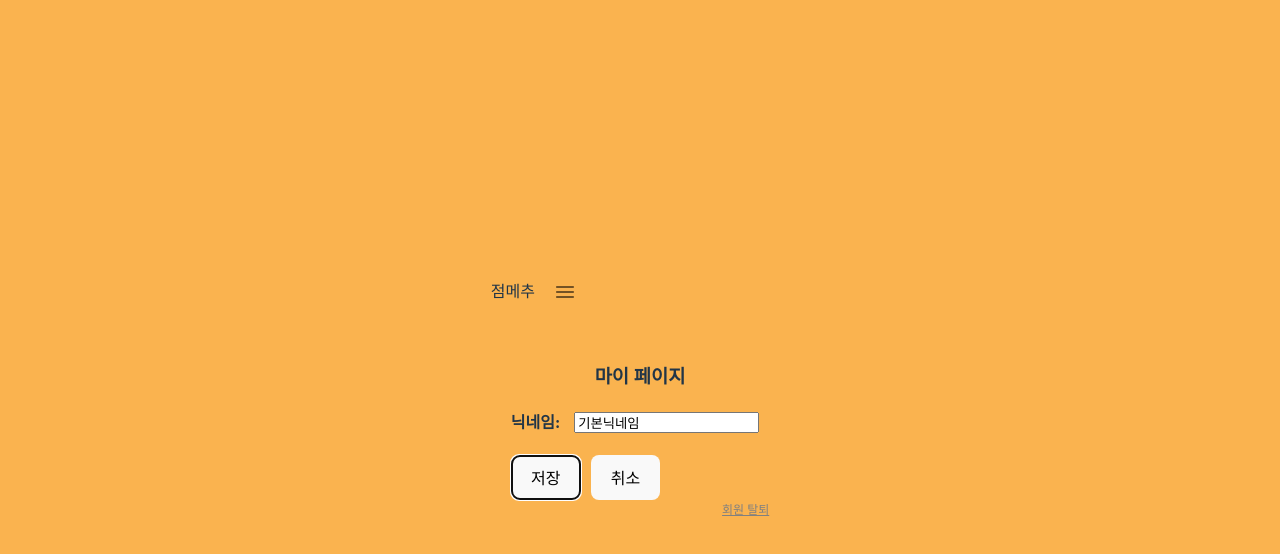
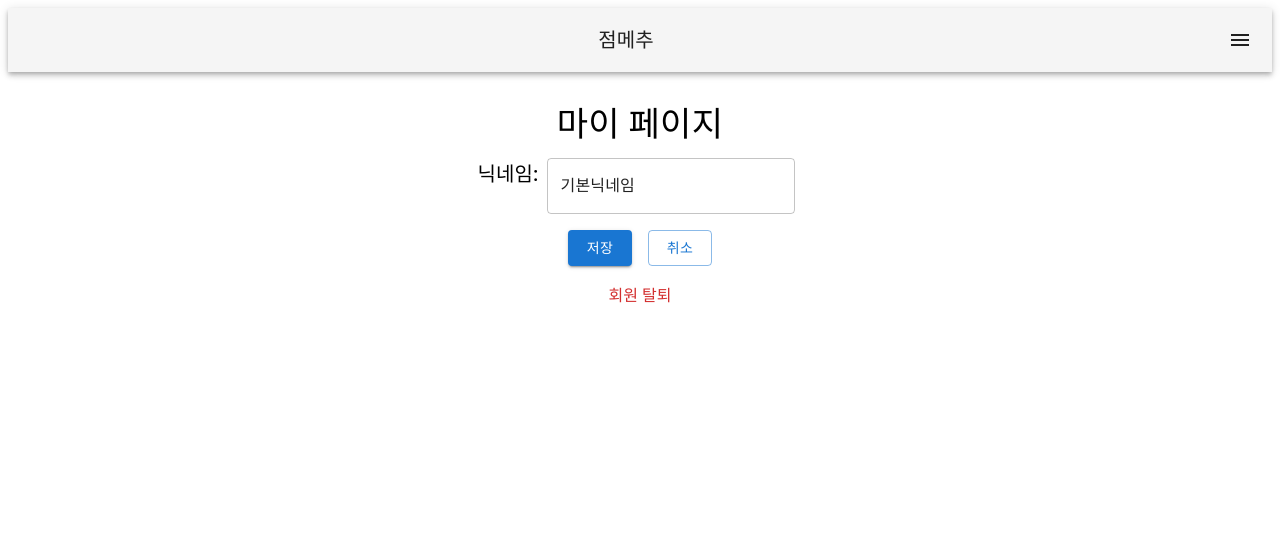
Before and after one commit to BiteOrByte/momokddi_front, a React (Vite) app: page /mypage in a window 1280 px wide. Both pictures are taken after a click on the button "닉네임 수정". Shown: the top 554 px of the page. Built offline with nearby package versions, Linux system fonts and the light colour scheme.

Commit message:
#9 - 레이아웃 변경

```diff
--- a/package.json
+++ b/package.json
@@ -13,8 +13,7 @@
     "@emotion/react": "^11.13.3",
     "@emotion/styled": "^11.13.0",
     "@mui/icons-material": "^6.1.5",
-    "@mui/joy": "^5.0.0-beta.48",
-    "@mui/material": "^6.1.5",
+    "@mui/material": "^6.1.6",
     "axios": "^1.7.7",
     "react": "^18.3.1",
     "react-dom": "^18.3.1",
--- a/src/App.jsx
+++ b/src/App.jsx
@@ -9,8 +9,9 @@ function App() {
       <Router>
         <Header />
         <Routes>
-          <Route path="/myPage" element={<MyPage />} />
+          <Route path="/" element={<Food />} />
           <Route path="/food" element={<Food />} />
+          <Route path="/mypage" element={<MyPage />} />
         </Routes>
       </Router>
     </>
--- a/src/components/Food.jsx
+++ b/src/components/Food.jsx
@@ -1,14 +1,14 @@
 // App.js
 import { useState } from 'react';
-import Checkbox from '@mui/joy/Checkbox';
-import Button from '@mui/joy/Button';
-import Typography from '@mui/joy/Typography';
-import Stack from '@mui/joy/Stack';
+import { Checkbox, Button, Typography, Stack, FormControlLabel } from '@mui/material';
 import axios from 'axios';
 
 function Food() {
   const [selectedCategories, setSelectedCategories] = useState([]); // 타입 없이 기본 사용
-  const [food, setFood] = useState({name:'메뉴를 추천해 드립니다.', category:'버튼을 눌러 음식을 골라주세요.'});
+  const [food, setFood] = useState({
+    name: '메뉴를 추천해 드립니다.',
+    category: '버튼을 눌러 음식을 골라주세요.',
+  });
 
   // 음식 카테고리 목록
   const categories = ['한식', '중식', '일식', '양식', '동남아식'];
@@ -37,34 +37,38 @@ function Food() {
 
   return (
     <div style={{ padding: '20px', maxWidth: '400px', margin: 'auto' }}>
-      <Typography level="h4" gutterBottom>
+      <Typography variant="h4" gutterBottom>
         음식 카테고리 선택
       </Typography>
 
       {/* 체크박스 리스트 */}
       <Stack spacing={1}>
         {categories.map((category) => (
-          <Checkbox
+          <FormControlLabel
             key={category}
+            control={
+              <Checkbox
+                checked={selectedCategories.includes(category)}
+                onChange={() => handleCheckboxChange(category)}
+              />
+            }
             label={category}
-            checked={selectedCategories.includes(category)}
-            onChange={() => handleCheckboxChange(category)}
           />
         ))}
       </Stack>
 
       {/* 서버 호출 버튼 */}
-      <Button onClick={fetchFood} variant="solid" color="primary" sx={{ mt: 2 }}>
+      <Button onClick={fetchFood} variant="contained" color="primary" sx={{ mt: 2 }}>
         음식 추천 받기
       </Button>
 
       {/* 응답 결과 표시 */}
       {food && (
         <div style={{ marginTop: '20px' }}>
-          <Typography level="h2" gutterBottom>
+          <Typography variant="h5" gutterBottom>
             {food.name}
           </Typography>
-          <Typography level="body1" color="neutral">
+          <Typography variant="body1" color="text.secondary">
             {food.category}
           </Typography>
         </div>
--- a/src/components/Header.jsx
+++ b/src/components/Header.jsx
@@ -1,17 +1,61 @@
-import { Link } from 'react-router-dom';
-import MenuIcon from '@mui/icons-material/MenuRounded';
-import { IconButton } from '@mui/material';
+import React, { useState } from 'react';
+import { useNavigate } from 'react-router-dom';
+import {
+  AppBar,
+  Toolbar,
+  Typography,
+  IconButton,
+  Drawer,
+  List,
+  ListItem,
+  ListItemButton,
+  ListItemText,
+} from '@mui/material';
+import MenuIcon from '@mui/icons-material/Menu';
 
 function Header() {
+  const navigate = useNavigate();
+  const [isDrawerOpen, setIsDrawerOpen] = useState(false);
+
+  // 드로어 열기/닫기 핸들러
+  const toggleDrawer = (open) => (event) => {
+    if (event.type === 'keydown' && (event.key === 'Tab' || event.key === 'Shift')) {
+      return;
+    }
+    setIsDrawerOpen(open);
+  };
+
   return (
-    <header>
-      <p>점메추</p>
-      <Link to="/myPage" className="menuIcon">
-        <IconButton>
+    <AppBar position="static" color="default">
+      <Toolbar>
+        {/* 점메추 문자열 클릭 시 / 경로로 이동 */}
+        <Typography
+          variant="h6"
+          component="div"
+          sx={{ flexGrow: 1, textAlign: 'center', cursor: 'pointer' }}
+          onClick={() => navigate('/')}
+        >
+          점메추
+        </Typography>
+
+        {/* 오른쪽 메뉴 아이콘 */}
+        <IconButton edge="end" color="inherit" aria-label="menu" onClick={toggleDrawer(true)}>
           <MenuIcon />
         </IconButton>
-      </Link>
-    </header>
+
+        {/* 오른쪽에서 슬라이드로 나타나는 메뉴 드로어 */}
+        <Drawer anchor="right" open={isDrawerOpen} onClose={toggleDrawer(false)}>
+          <List sx={{ width: 250 }}>
+            <ListItem disablePadding>
+              <ListItemButton onClick={() => navigate('/mypage')}>
+                <ListItemText primary="마이페이지" />
+              </ListItemButton>
+            </ListItem>
+            {/* 추가 메뉴 아이템을 원하는 대로 추가할 수 있습니다 */}
+          </List>
+        </Drawer>
+      </Toolbar>
+    </AppBar>
   );
 }
 
--- a/src/components/MyPage.jsx
+++ b/src/components/MyPage.jsx
@@ -1,7 +1,7 @@
 import { useState } from 'react';
+import { Button, TextField, Typography, Container, Box, Link } from '@mui/material';
 
 const MyPage = () => {
-  // 컴포넌트 이름을 대문자로 시작
   const [nickname, setNickname] = useState('기본닉네임'); // 초기 닉네임 설정
   const [newNickname, setNewNickname] = useState(nickname);
   const [editMode, setEditMode] = useState(false);
@@ -32,49 +32,63 @@ const MyPage = () => {
   };
 
   return (
-    <div style={{ padding: '20px', position: 'relative' }}>
-      <h3 style={{ textAlign: 'center' }}>마이 페이지</h3>
-      <div>
-        <h4>
-          닉네임:{' '}
+    <Container sx={{ paddingTop: 4 }}>
+      <Typography variant="h4" align="center" gutterBottom>
+        마이 페이지
+      </Typography>
+      <Box sx={{ textAlign: 'center', marginBottom: 2 }}>
+        <Typography variant="h6">
+          닉네임:
           {editMode ? (
-            <input
-              type="text"
+            <TextField
+              variant="outlined"
               value={newNickname}
               onChange={(e) => setNewNickname(e.target.value)}
-              style={{ marginLeft: '10px', marginRight: '10px' }}
+              sx={{ marginLeft: 1, marginRight: 1 }}
             />
           ) : (
             <span>{nickname}</span>
           )}
-        </h4>
+        </Typography>
+      </Box>
+
       {editMode ? (
-          <div>
-            <button onClick={handleSaveClick} style={{ marginRight: '10px' }}>
+        <Box sx={{ textAlign: 'center' }}>
+          <Button
+            variant="contained"
+            color="primary"
+            onClick={handleSaveClick}
+            sx={{ marginRight: 2 }}
+          >
             저장
-            </button>
-            <button onClick={handleCancelClick}>취소</button>
-          </div>
+          </Button>
+          <Button variant="outlined" onClick={handleCancelClick}>
+            취소
+          </Button>
+        </Box>
       ) : (
-          <div>
-            <button onClick={handleEditClick} style={{ marginTop: '10px' }}>
+        <Box sx={{ textAlign: 'center', marginTop: 2 }}>
+          <Button
+            variant="contained"
+            color="secondary"
+            onClick={handleEditClick}
+            sx={{ marginRight: 2 }}
+          >
             닉네임 수정
-            </button>
-            <br />
-            <button onClick={handleLogout} style={{ marginLeft: '10px', marginTop: '10px' }}>
+          </Button>
+          <Button variant="outlined" color="error" onClick={handleLogout}>
             로그아웃
-            </button>
-          </div>
+          </Button>
+        </Box>
       )}
-      </div>
-      <br />
-      <div>
-        <a href="#" onClick={handleWithdraw} className="withdraw">
+
+      <Box sx={{ textAlign: 'center', marginTop: 2 }}>
+        <Link href="#" onClick={handleWithdraw} color="error" underline="hover">
           회원 탈퇴
-        </a>
-      </div>
-    </div>
+        </Link>
+      </Box>
+    </Container>
   );
 };
 
-export default MyPage; // 대문자로 시작하는 컴포넌트 이름을 사용
+export default MyPage;
```
Also changed, not shown: src/main.jsx (+5 -5 lines). Lines whose indentation alone changed are shown as unchanged.
